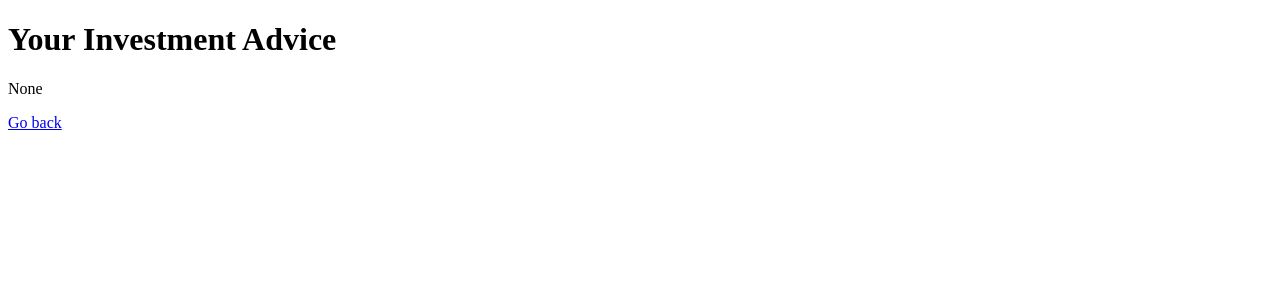
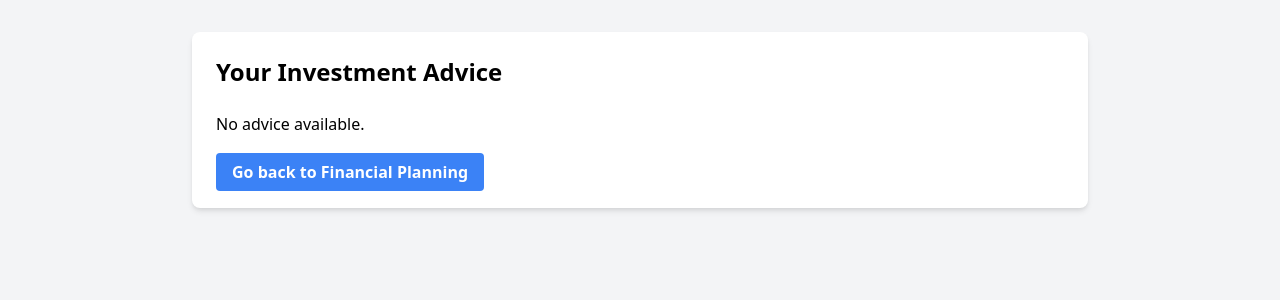
Before and after one commit to rachel45605/Group_assignment, a Flask app: page /advice in a window 1280 px wide. Shown: the top 300 px of the page. Run offline with Flask 3, Linux system fonts and the light colour scheme.

Commit message:
changes 7

```diff
--- a/app.py
+++ b/app.py
@@ -16,6 +16,14 @@ app.config['SQLALCHEMY_TRACK_MODIFICATIONS'] = False
 # api = os.getenv("MAKERSUITE_API_KEY")
 # genai.configure(api_key='AIzaSyDtgxpFE0405T7m7l4llYVzW-eCb_Z-XMg')
 # model = genai.GenerativeModel("gemini-1.5-flash")
+
+@app.route('/set_api_key', methods=['POST'])
+def set_api_key():
+    api_key = request.form['api_key']
+    session['api_key'] = api_key  # Store API key in session
+    os.environ['API_KEY'] = api_key  # Set the environment variable dynamically
+    genai.configure(api_key=api_key)  # Configure Gemini API with the new key
+    return redirect(url_for('index'))
 
 db = SQLAlchemy(app)
 
@@ -52,61 +60,72 @@ def index():
 def dashboard():
     return render_template('homepage.html')
 
-# Hardcoded API key for testing
-HARD_CODED_API_KEY = "AIzaSyDtgxpFE0405T7m7l4llYVzW-eCb_Z-XMg"
+# # Hardcoded API key for testing
+# HARD_CODED_API_KEY = "AIzaSyDtgxpFE0405T7m7l4llYVzW-eCb_Z-XMg"
 
 @app.route("/financial_planning", methods=["GET", "POST"])
 def financial_planning():
     if request.method == "POST":
-        # Get the form data
-        age = request.form.get("age")
-        gender = request.form.get("gender")
-        annual_income = request.form.get("annual_income")
-        total_assets = request.form.get("total_assets")
-        risk_level = request.form.get("risk_level")
-        investment_horizon = request.form.get("investment_horizon")
-        portfolios = request.form.getlist("portfolios[]")
+        try:
+            # Configure Gemini AI
+            genai.configure(api_key="AIzaSyDtgxpFE0405T7m7l4llYVzW-eCb_Z-XMg")  # Replace with your API key
+            model = genai.GenerativeModel("gemini-pro")
 
-        # Create a question for the AI model based on user inputs
-        question = (f"Based on a user who is {age} years old, {gender}, "
-                    f"with an annual income of {annual_income}, total assets of {total_assets}, "
-                    f"risk level of {risk_level}, investment horizon of {investment_horizon}, "
-                    f"and interested in {', '.join(portfolios)}, what investment advice can you provide?")
+            # Get form data
+            age = request.form.get("age")
+            gender = request.form.get("gender")
+            annual_income = request.form.get("annual_income")
+            total_assets = request.form.get("total_assets")
+            risk_level = request.form.get("risk_level")
+            investment_horizon = request.form.get("investment_horizon")
+            portfolios = request.form.getlist("portfolios[]")
 
-        # Log the generated question for debugging
-        app.logger.debug(f"Generated question: {question}")
+            # Create the prompt
+            prompt = f"""
+            As a financial advisor, provide specific investment advice for an investor with the following profile:
 
-        # Use the hardcoded API key directly
-        api_key = HARD_CODED_API_KEY
+            Demographics:
+            - Age: {age}
+            - Gender: {gender}
 
-        try:
-            # Configure the Gemini API with the hardcoded API key
-            genai.configure(api_key=api_key)  # Use the hardcoded API key
-            model = genai.GenerativeModel("gemini-1.5-flash")
+            Financial Status:
+            - Annual Income: ${annual_income}
+            - Total Assets: ${total_assets}
 
-            # Generate advice using the AI model
-            response = model.generate_content(question)
-            # Check if the response is valid
-            if not response or not hasattr(response, 'text'):
-                flash("Failed to retrieve advice. The response was not valid.")
-                app.logger.error("Invalid response received from Gemini API.")
-                return redirect(url_for('financial_planning'))
+            Investment Preferences:
+            - Risk Tolerance: {risk_level}
+            - Investment Horizon: {investment_horizon}
+            - Interested Portfolios: {', '.join(portfolios)}
 
-            advice = response.text  # Adjust based on the actual response structure of Gemini API
+            Please provide:
+            1. Asset allocation recommendation
+            2. Specific investment suggestions based on their risk level
+            3. Timeline-based investment strategy
+            4. Key considerations and risks
+            """
 
-            # Log the generated advice for debugging
-            app.logger.debug(f"Generated advice: {advice}")
-            return render_template("advice.html", r=advice)
+            try:
+                # Generate response
+                response = model.generate_content(prompt)
+                if response and hasattr(response, 'text'):
+                    return render_template("advice.html", r=response.text)
+                else:
+                    return render_template("advice.html", r="Sorry, couldn't generate advice at this time.")
+
+            except Exception as e:
+                app.logger.error(f"Error generating advice: {str(e)}")
+                return render_template("advice.html", r=f"Error generating advice: {str(e)}")
 
         except Exception as e:
-            flash(f"An error occurred: {e}")
-            return redirect(url_for('financial_planning'))
+            app.logger.error(f"Error in financial_planning: {str(e)}")
+            return render_template("advice.html", r=f"An error occurred: {str(e)}")
 
+    # GET request - show the form
     return render_template("financial_planning.html")
 
 @app.route("/advice")
 def advice():
-    advice_text = request.args.get('advice')  # Retrieve the advice from the query parameters
+    advice_text = request.args.get('r', 'No advice available.')
     return render_template("advice.html", r=advice_text)
 
 
--- a/templates/advice.html
+++ b/templates/advice.html
@@ -4,10 +4,30 @@
     <meta charset="UTF-8">
     <meta name="viewport" content="width=device-width, initial-scale=1.0">
     <title>Advice</title>
+    <link rel="stylesheet" href="https://cdnjs.cloudflare.com/ajax/libs/tailwindcss/2.2.19/tailwind.min.css">
 </head>
-<body>
-    <h1>Your Investment Advice</h1>
-    <p>{{ r }}</p>  <!-- Display the advice text passed from the route -->
-    <a href="{{ url_for('financial_planning') }}">Go back</a>
+<body class="bg-gray-100 p-8">
+    <div class="max-w-4xl mx-auto bg-white rounded-lg shadow-md p-6">
+        <h1 class="text-2xl font-bold mb-6">Your Investment Advice</h1>
+
+        {% if error %}
+            <div class="bg-red-100 border border-red-400 text-red-700 px-4 py-3 rounded mb-4">
+                {{ error }}
+            </div>
+        {% endif %}
+
+        {% if r %}
+            <div class="prose max-w-none">
+                {{ r | safe }}
+            </div>
+        {% endif %}
+
+        <div class="mt-6">
+            <a href="{{ url_for('financial_planning') }}"
+               class="bg-blue-500 hover:bg-blue-700 text-white font-bold py-2 px-4 rounded">
+                Go back to Financial Planning
+            </a>
+        </div>
+    </div>
 </body>
 </html>
```
